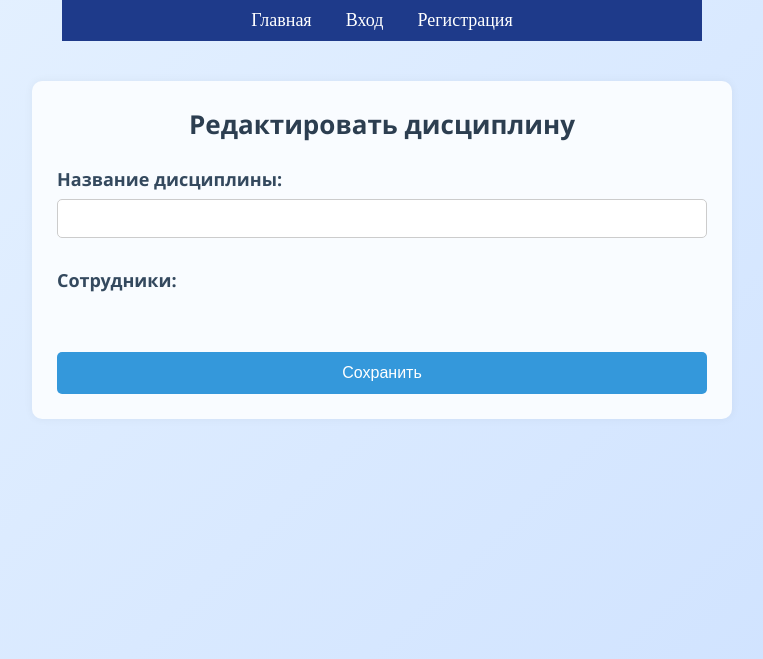
After one commit to Andrew-Star12/php1, a PHP site: template views/site/edit_discipline.php in a window 1280 px wide. The commit adds this page. Shown: the top 659 px of the page, without its empty margins (258-1021 px from the left). Run offline with PHP 8.4, Linux system fonts and the light colour scheme; the template is opened without the code that fills it, so the values that code supplies are empty.

Commit message:
Функция редактирования кафедр/дисциплин

```diff
--- a/routes/web.php
+++ b/routes/web.php
@@ -19,3 +19,7 @@ Route::add('POST', '/disciplines/create', [Controller\Site::class, 'storeDiscipl
 Route::add('GET', '/disciplines', [Controller\Site::class, 'listDisciplines']);
 Route::add('GET', '/employee/edit/{id}', [Controller\Site::class, 'editEmployee']);
 Route::add('POST', '/employee/update/{id}', [Controller\Site::class, 'updateEmployee']);
+Route::add('GET', '/discipline/edit/{id}', [Controller\Site::class, 'editDiscipline']);
+Route::add('POST', '/discipline/update/{id}', [Controller\Site::class, 'updateDiscipline']);
+Route::add('GET', '/department/edit/{id}', [Controller\Site::class, 'editDepartment']);
+Route::add('POST', '/department/update/{id}', [Controller\Site::class, 'updateDepartment']);
--- /dev/null
+++ b/views/site/edit_discipline.php
@@ -0,0 +1,116 @@
+<section class="edit-discipline">
+    <h2>Редактировать дисциплину</h2>
+
+    <?php if (!empty($message)) : ?>
+        <div class="form-message"><?= $message ?></div>
+    <?php endif; ?>
+
+    <form method="POST" action="<?= app()->route->getUrl('/discipline/update/' . $discipline->id) ?>">
+        <div class="form-group">
+            <label for="DisciplineName">Название дисциплины:</label>
+            <input type="text" id="DisciplineName" name="DisciplineName" value="<?= $discipline->DisciplineName ?>">
+        </div>
+
+        <div class="form-group">
+            <label>Сотрудники:</label>
+            <div class="checkbox-list">
+                <?php foreach ($employees as $employee): ?>
+                    <label>
+                        <input type="checkbox" name="employees[]" value="<?= $employee->id ?>"
+                            <?= in_array($employee->id, $discipline->employees->pluck('id')->toArray()) ? 'checked' : '' ?>>
+                        <?= $employee->LastName ?> <?= $employee->FirstName ?>
+                    </label>
+                <?php endforeach; ?>
+            </div>
+        </div>
+
+        <button type="submit" class="submit-btn">Сохранить</button>
+    </form>
+</section>
+
+
+<style>
+    .edit-discipline {
+        max-width: 700px;
+        margin: 40px auto;
+        padding: 25px;
+        background-color: #f9fcff;
+        border-radius: 10px;
+        box-shadow: 0 0 10px rgba(0,0,0,0.05);
+        font-family: 'Segoe UI', sans-serif;
+    }
+
+    .edit-discipline h2 {
+        text-align: center;
+        color: #2c3e50;
+        margin-bottom: 25px;
+        font-size: 26px;
+    }
+
+    .form-group {
+        margin-bottom: 20px;
+    }
+
+    .form-group label {
+        display: block;
+        font-weight: 600;
+        color: #34495e;
+        margin-bottom: 8px;
+    }
+
+    .form-group input[type="text"] {
+        width: 100%;
+        padding: 10px;
+        font-size: 15px;
+        border: 1px solid #ccc;
+        border-radius: 5px;
+        box-sizing: border-box;
+        transition: border 0.3s ease;
+    }
+
+    .form-group input[type="text"]:focus {
+        border-color: #3498db;
+        outline: none;
+    }
+
+    .checkbox-list {
+        display: flex;
+        flex-direction: column;
+        gap: 8px;
+        margin-top: 10px;
+        padding-left: 5px;
+    }
+
+    .checkbox-list label {
+        display: flex;
+        align-items: center;
+        gap: 8px;
+        font-size: 15px;
+        color: #2c3e50;
+    }
+
+    .form-message {
+        color: #e74c3c;
+        font-weight: bold;
+        text-align: center;
+        margin-bottom: 20px;
+    }
+
+    .submit-btn {
+        display: block;
+        width: 100%;
+        padding: 12px;
+        background-color: #3498db;
+        border: none;
+        color: white;
+        font-size: 16px;
+        border-radius: 5px;
+        cursor: pointer;
+        transition: background-color 0.3s ease;
+        margin-top: 20px;
+    }
+
+    .submit-btn:hover {
+        background-color: #2980b9;
+    }
+</style>
```
Also changed, not shown: app/Controller/Site.php (+87 -3 lines), views/site/edit_department.php (added, +109 -0 lines), views/site/list_departments.php (+25 -1 lines), views/site/list_disciplines.php (+26 -1 lines), views/site/list_employees.php (+22 -12 lines).
